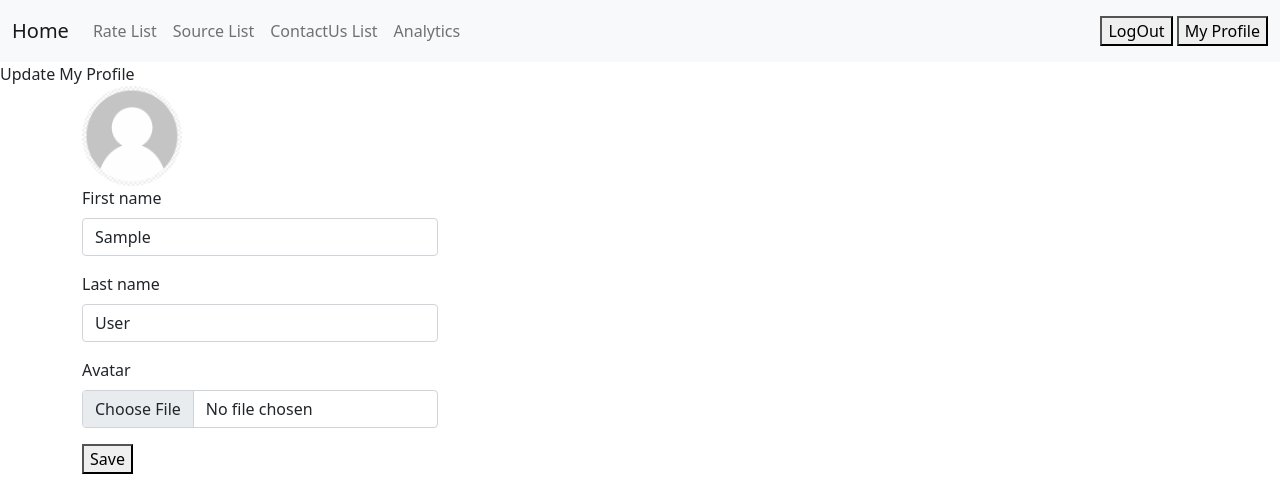
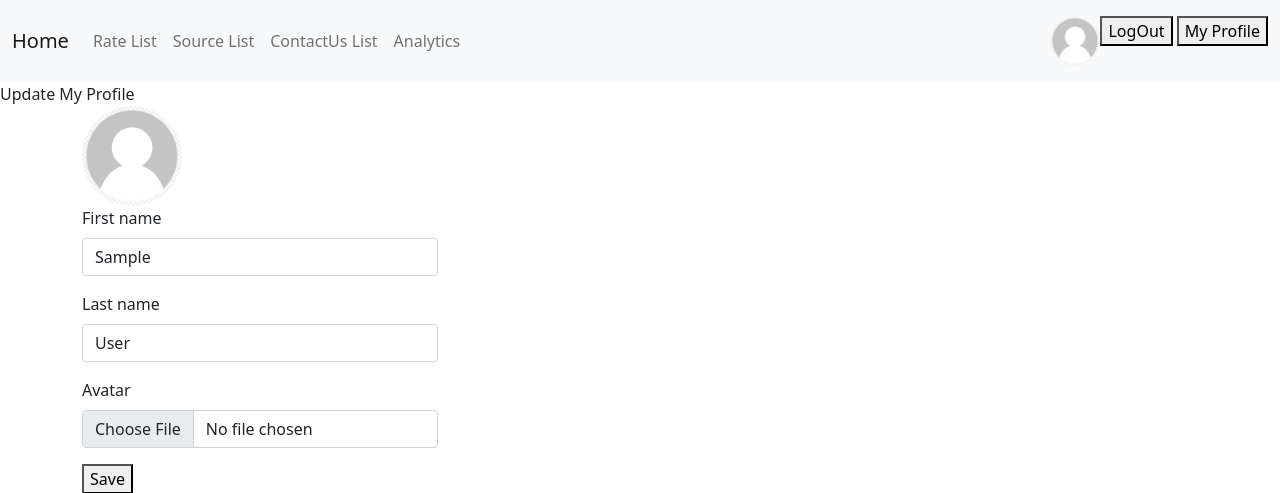
Before and after one commit to Zuzukin-dp/currency, a Django app: page /accounts/my-profile/ in a window 1280 px wide. Shown: the top 493 px of the page. Run offline with Django 3.2, Linux system fonts and the light colour scheme; the visitor is signed in with stand-in values (Sample User, id 1); data comes from the database, SQL or seed files in the repository; some libraries are stand-ins or nearby versions.

Commit message:
add avatar

```diff
--- a/app/currency/templates/includes/navbar.html
+++ b/app/currency/templates/includes/navbar.html
@@ -31,6 +31,7 @@
       <span class="navbar-text">
         {% if request.user.is_authenticated %}
         <span class="navbar-text">
+        <img src="{{ request.user.get_avatar_url }}" class="rounded mx-auto d-block rounded-circle" width="50" align="left" alt="Cinque Terre"/>
         <button onclick="location.href='{% url 'logout' %}';">LogOut</button>
         <button onclick="location.href='{% url 'accounts:my-profile' %}';">My Profile</button>
         </span>
```
